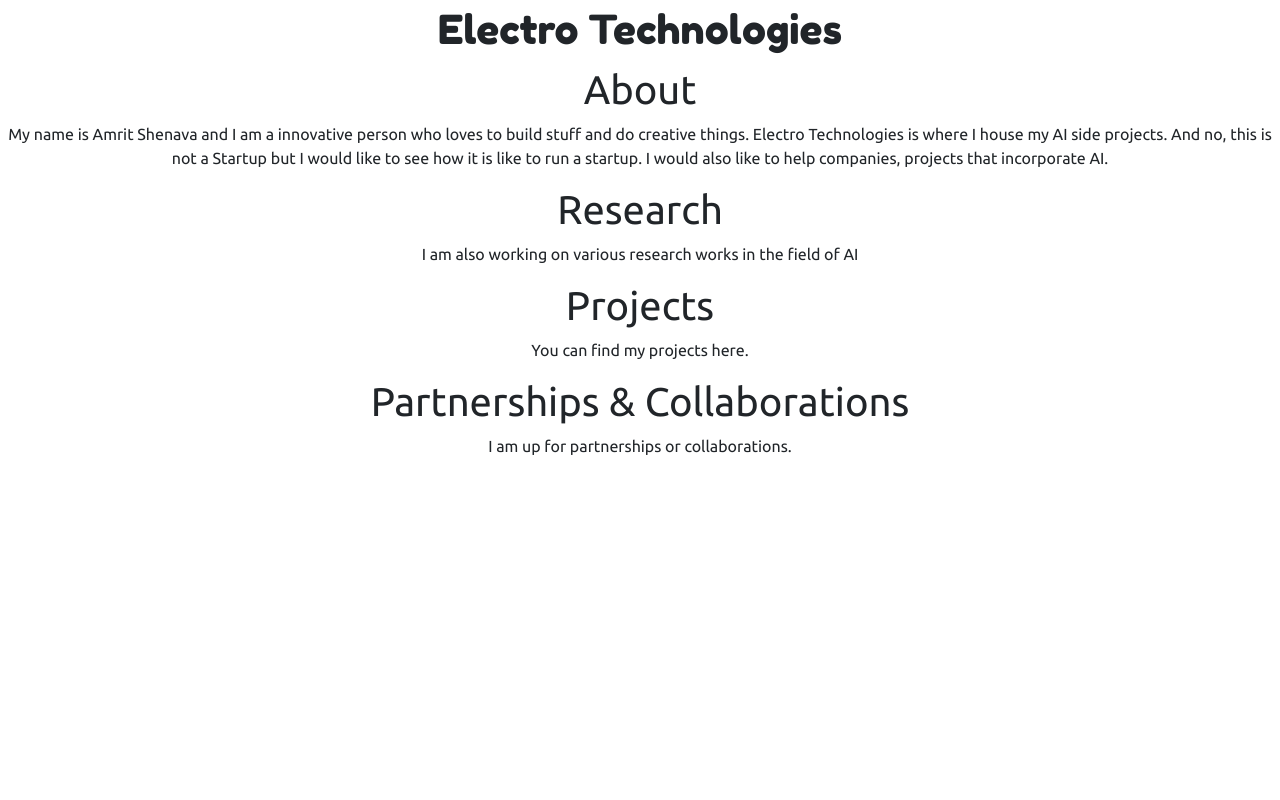
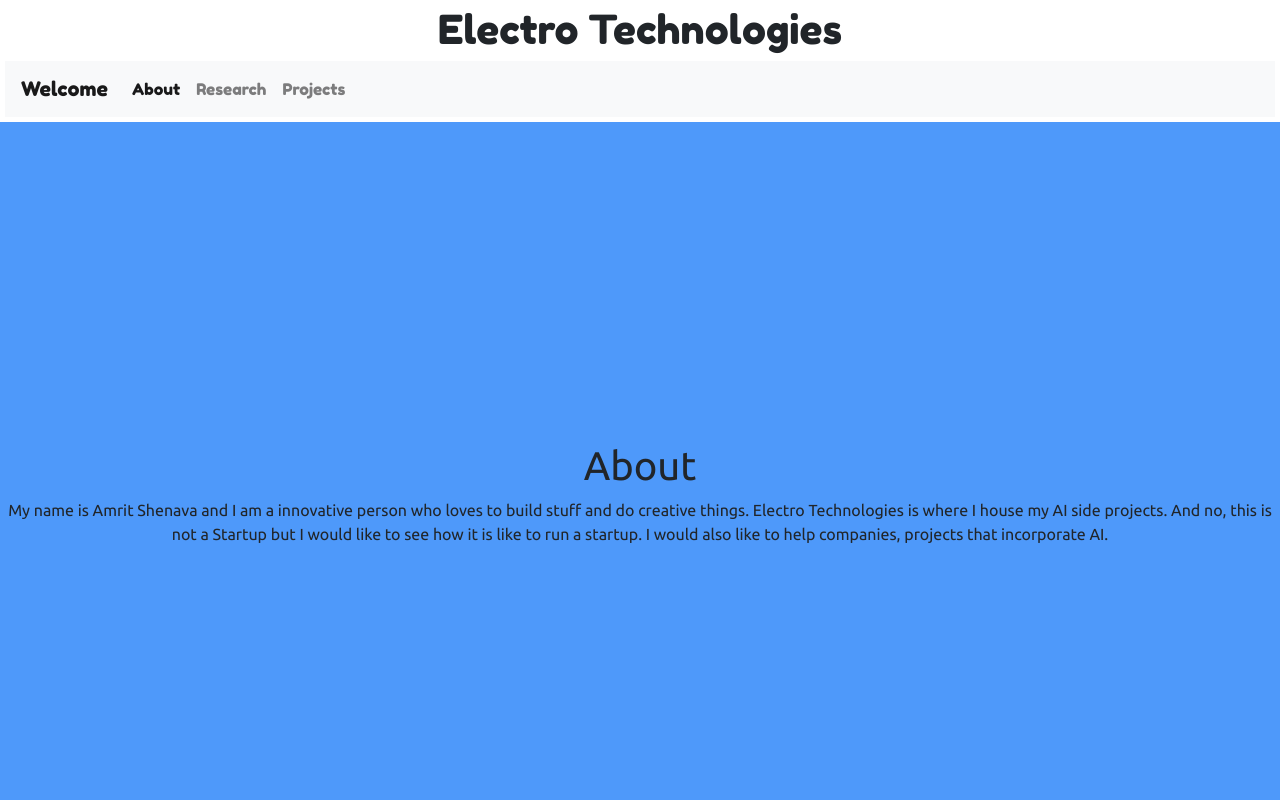
Before and after one commit to ElectroAIandRobotics/electro.github.io, a plain HTML site: page index.html in a window 1280 px wide. Shown: the top 800 px of the page. Drawn offline with nearby package versions, Linux system fonts and the light colour scheme.

Commit message:
Update Website

```diff
--- a/index.html
+++ b/index.html
@@ -3,7 +3,7 @@
     <title>Electro Technologies</title>
      <meta name="viewport" content="width=device-width, initial-scale=1.0">
      <link rel="stylesheet" href="https://stackpath.bootstrapcdn.com/bootstrap/4.3.1/css/bootstrap.min.css" integrity="sha384-ggOyR0iXCbMQv3Xipma34MD+dH/1fQ784/j6cY/iJTQUOhcWr7x9JvoRxT2MZw1T" crossorigin="anonymous">
-    <link rel="stylesheet" type="text/css" href=main.css />
+    <link rel="stylesheet" type="text/css" href="main.css" />
     <link href="https://fonts.googleapis.com/css?family=Ubuntu" rel="stylesheet">
     <link href="https://fonts.googleapis.com/css?family=Fredoka+One" rel="stylesheet">
   </head>
@@ -11,21 +11,43 @@
     <center>
     <div class="title" id="title">
       <h1>Electro Technologies</h1>
+      <nav class="navbar navbar-expand-lg navbar-light bg-light">
+        <a class="navbar-brand" href="#">Welcome</a>
+      <button class="navbar-toggler" type="button" data-toggle="collapse" data-target="#navbarNav" aria-controls="navbarNav" aria-expanded="false" aria-label="Toggle navigation">
+        <span class="navbar-toggler-icon"></span>
+      </button>
+      <div class="collapse navbar-collapse" id="navbarNav">
+        <ul class="navbar-nav">
+          <li class="nav-item active">
+            <a class="nav-link" href="#about">About<!--<span class="sr-only">(current)</span>--></a>
+          </li>
+          <li class="nav-item">
+            <a class="nav-link" href="#research">Research</a>
+          </li>
+          <li class="nav-item">
+            <a class="nav-link" href="#projects">Projects</a>
+          </li>
+          <!--<li class="nav-item">
+            <a class="nav-link disabled" href="#" tabindex="-1" aria-disabled="true">Disabled</a>
+          </li>-->
+        </ul>
+      </div>
+      </nav>
     </div>
     <div>
-      <section id="project">
+      <section id="about" class="section-odd">
         <h1>About</h1>
         <p>My name is Amrit Shenava and I am a innovative person who loves to build stuff and do creative things. Electro Technologies is where I house my AI side projects. And no, this is not a Startup but I would like to see how it is like to run a startup. I would also like to help companies, projects that incorporate AI.</p>
       </section>
-      <section id="research">
+      <section id="research" class="section-even">
         <h1>Research</h1>
-        <p>I am also working on various research works in the field of AI
+        <p>Research is at the heart of AI. If there are many then this space will be updated.</p>
       </section>
-      <section id="projects">
+      <section id="projects" class="section-odd">
         <h1>Projects</h1>
-        <p>You can find my projects here.</p>
+        <p>Some of the AI projects that I am working on.</p>
       </section>
-      <section id="partnerships">
+      <section id="partnerships" class="section-even">
         <h1>Partnerships & Collaborations</h1>
         <p>I am up for partnerships or collaborations.</p>
 
--- a/main.css
+++ b/main.css
@@ -1,3 +1,7 @@
+html {
+  scroll-behavior: smooth;
+}
+
 body {
   font-family: 'Ubuntu', sans-serif;
 
@@ -15,3 +19,29 @@ body {
   padding: 5px;
   border: 25px;
 }
+
+.section-odd {
+  height : 100vh;
+  text-align: center;
+  background-color: #4E99FA;
+  box-sizing: border-box;
+}
+
+.section-odd h1 {
+	text-align: center;
+	display: inline-block;
+	margin-top: 25%;
+}
+
+.section-even {
+	height : 100vh;
+	text-align: center;
+	background-color: #77C9F9;
+	box-sizing: border-box;
+}
+
+.section-even h1 {
+	text-align: center;
+	display: inline-block;
+	margin-top: 25%;
+}
```
